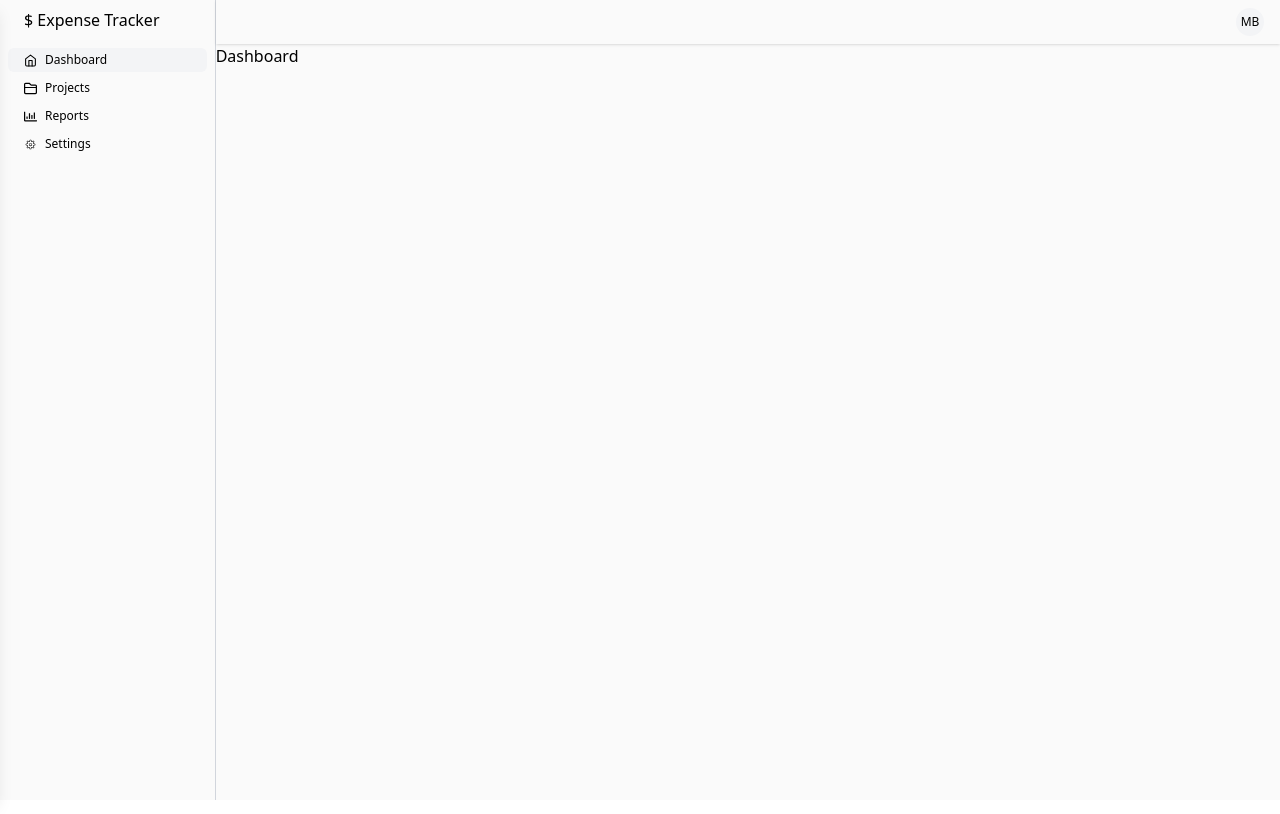
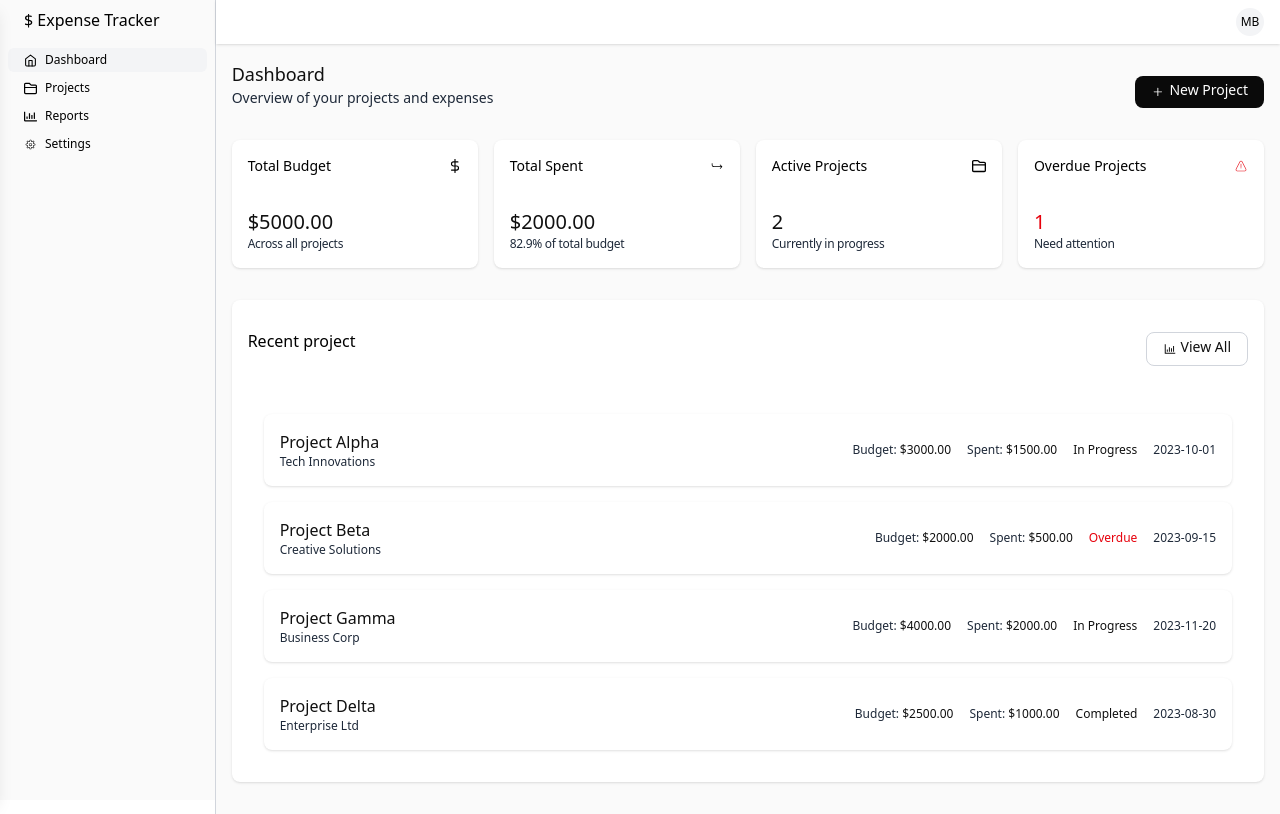
Before and after one commit to md-bappi/expense-tracker, a React (Vite) app: page / in a window 1280 px wide. Built offline with nearby package versions, Linux system fonts and the light colour scheme.

Commit message:
dashboard added

```diff
--- a/src/components/Navbar.jsx
+++ b/src/components/Navbar.jsx
@@ -3,7 +3,7 @@ import Sidebar from "./Sidebar";
 
 const Navbar = ({ showSidebar, setShowSidebar }) => {
   return (
-    <div className="relative">
+    <div className="relative bg-[var(--bg-primary-color)]">
       {/* Top Navbar */}
       <div className="navbar flex justify-between md:justify-end items-center px-4 py-2 shadow">
         <span
--- a/src/index.css
+++ b/src/index.css
@@ -4,15 +4,19 @@
 :root {
   --body-bg-color: #fafafa;
 
-  --text-primary-color: #0a0a0a;
+  --text-primary-color: #101010;
   --text-secondary-color: #193cb8;
   --text-accent-color: #1d6630;
   --text-denger-color: #9f0712;
+  --text-muted-color: #1e2939;
 
   --bg-primary-color: #ffffff;
   --bg-secondary-color: #dbeafe;
   --bg-accent-color: #dbfce7;
   --bg-denger-color: #ffe2e2;
+
+  --btn-bg-color: #0a0a0a;
+  --btn-text-color: #ffffff;
 
   --border-color: #d1d5dc;
   --hover-bg-color: #f3f4f6;
--- a/src/pages/Dashboard.jsx
+++ b/src/pages/Dashboard.jsx
@@ -1,5 +1,154 @@
+import Header from "../ui/Header";
+import { FiDollarSign } from "react-icons/fi";
+import { IoIosReturnRight } from "react-icons/io";
+import { FaRegFolderClosed } from "react-icons/fa6";
+import { CiWarning } from "react-icons/ci";
+import { AiOutlineBarChart } from "react-icons/ai";
+import Card from "../ui/Card";
+import Button from "../ui/Button";
+
+const cardData = [
+  {
+    id: 1,
+    title: "Total Budget",
+    amount: "$5000.00",
+    icon: <FiDollarSign />,
+    des: "Across all projects",
+  },
+  {
+    id: 2,
+    title: "Total Spent",
+    amount: "$2000.00",
+    icon: <IoIosReturnRight />,
+    des: "82.9% of total budget",
+  },
+  {
+    id: 3,
+    title: "Active Projects",
+    amount: "2",
+    icon: <FaRegFolderClosed />,
+    des: "Currently in progress",
+  },
+  {
+    id: 4,
+    title: "Overdue Projects",
+    amount: "1",
+    icon: <CiWarning />,
+    des: "Need attention",
+  },
+];
+
+const recentProjects = [
+  {
+    id: 1,
+    title: "Project Alpha",
+    company: "Tech Innovations",
+    budget: "$3000.00",
+    spant: "$1500.00",
+    status: "In Progress",
+    data: "2023-10-01",
+  },
+  {
+    id: 2,
+    title: "Project Beta",
+    company: "Creative Solutions",
+    budget: "$2000.00",
+    spant: "$500.00",
+    status: "Overdue",
+    data: "2023-09-15",
+  },
+  {
+    id: 3,
+    title: "Project Gamma",
+    company: "Business Corp",
+    budget: "$4000.00",
+    spant: "$2000.00",
+    status: "In Progress",
+    data: "2023-11-20",
+  },
+  {
+    id: 4,
+    title: "Project Delta",
+    company: "Enterprise Ltd",
+    budget: "$2500.00",
+    spant: "$1000.00",
+    status: "Completed",
+    data: "2023-08-30",
+  },
+];
+
 const Dashboard = () => {
-  return <div>Dashboard</div>;
+  return (
+    <div className=" md:pb-8 bg-[var(--body-bg-color)]">
+      <Header />
+
+      <div className=" grid grid-cols-1 md:grid-cols-2 lg:grid-cols-4 gap-4 p-4 bg-[var(--bg-primary-color)] md:bg-[var(--body-bg-color)] ">
+        {cardData.map((card) => (
+          <Card card={card} />
+        ))}
+      </div>
+
+      {/* Recent Projects */}
+      <div className="p-4 shadow-sm bg-[var(--bg-primary-color)] rounded-lg md:mx-4 mt-4">
+        <div className=" flex flex-col md:flex-row md:justify-between md:items-center">
+          <h2>Recent project</h2>
+          <Button
+            icon={<AiOutlineBarChart />}
+            text="view all"
+            href="/projects"
+            style="bg-[var(--bg-primary-color)] border border-[var(--border-color)] rounded-lg text-[var(--text-primary-color)] hover:bg-[var(--hover-bg-color)] hover:text-[var(--hover-text-color)]"
+          />
+        </div>
+
+        <div className=" bg-[var(--bg-primary-color)] mt-4 p-4 rounded-lg">
+          {recentProjects.map((project) => (
+            <div
+              key={project.id}
+              className=" mt-4 p-4 bg-[var(--bg-primary-color)] rounded-lg shadow-sm hover:shadow-md duration-200 cursor-pointer"
+            >
+              <div className=" flex justify-between items-center">
+                <div className="">
+                  <h2 className=" font-medium text-[var(--text-primary-color)]">
+                    {project.title}
+                  </h2>
+                  <p className=" text-xs text-[var(--text-muted-color)]">
+                    {project.company}
+                  </p>
+                </div>
+
+                <div className=" flex flex-col md:flex-row md:items-center gap-4">
+                  <p className=" text-xs text-[var(--text-muted-color)]">
+                    Budget:{" "}
+                    <span className=" text-[var(--text-primary-color)] font-medium">
+                      {project.budget}
+                    </span>
+                  </p>
+                  <p className=" text-xs text-[var(--text-muted-color)]">
+                    Spent:{" "}
+                    <span className=" text-[var(--text-primary-color)] font-medium">
+                      {project.spant}
+                    </span>
+                  </p>
+                  <p
+                    className={` text-xs font-medium ${
+                      project.status === "Overdue"
+                        ? "text-red-600"
+                        : "text-[var(--text-primary-color)]"
+                    }`}
+                  >
+                    {project.status}
+                  </p>
+                  <p className=" text-xs text-[var(--text-muted-color)]">
+                    {project.data}
+                  </p>
+                </div>
+              </div>
+            </div>
+          ))}
+        </div>
+      </div>
+    </div>
+  );
 };
 
 export default Dashboard;
--- /dev/null
+++ b/src/ui/Button.jsx
@@ -0,0 +1,17 @@
+import { Link } from "react-router-dom";
+
+const Button = ({ icon, text, href, style }) => {
+  return (
+    <Link
+      to={href ? href : "#"}
+      className={` pt-1 pb-2  mt-4 w-full ${
+        style ? style : ""
+      } flex justify-center items-center gap-1  text-center text-sm md:w-auto md:px-4`}
+    >
+      <span className=" pt-1">{icon}</span>
+      <span className=" capitalize ">{text}</span>
+    </Link>
+  );
+};
+
+export default Button;
--- /dev/null
+++ b/src/ui/Card.jsx
@@ -0,0 +1,33 @@
+const Card = ({ card }) => {
+  return (
+    <div
+      key={card.id}
+      className=" bg-[var(--bg-primary-color)] p-4 rounded-lg  shadow-sm hover:shadow-md duration-200 cursor-pointer"
+    >
+      <div className="flex justify-between items-center">
+        <h2 className="text-sm">{card.title}</h2>
+        <span
+          className={` text-sm ${
+            card.title === "Overdue Projects" ? "text-red-600" : ""
+          }`}
+        >
+          {card.icon}
+        </span>
+      </div>
+      <div className="flex flex-col mt-8">
+        <h2
+          className={`text-xl font-medium text-[var(--text-primary-color)] ${
+            card.title === "Overdue Projects" ? "text-red-600" : ""
+          }`}
+        >
+          {card.amount}
+        </h2>
+        <p className=" text-xs text-[var(--text-muted-color)] tracking-tight">
+          {card.des}
+        </p>
+      </div>
+    </div>
+  );
+};
+
+export default Card;
--- /dev/null
+++ b/src/ui/Header.jsx
@@ -0,0 +1,19 @@
+import Title from "../ui/Title";
+import Button from "../ui/Button";
+import { GoPlus } from "react-icons/go";
+
+const Header = () => {
+  return (
+    <div className="bg-[var(--bg-primary-color)] p-4 md:flex md:justify-between md:items-center md:bg-[var(--body-bg-color)]">
+      <Title />
+      <Button
+        icon={<GoPlus />}
+        text="new project"
+        href="/"
+        style="bg-[var(--btn-bg-color)] text-[var(--btn-text-color)] rounded-lg"
+      />
+    </div>
+  );
+};
+
+export default Header;
--- /dev/null
+++ b/src/ui/Title.jsx
@@ -0,0 +1,14 @@
+const Title = () => {
+  return (
+    <div>
+      <h2 className=" text-lg font-medium text-[var(--text-primary-color)]">
+        Dashboard
+      </h2>
+      <p className="text-sm text-[var(--text-muted-color)]">
+        Overview of your projects and expenses
+      </p>
+    </div>
+  );
+};
+
+export default Title;
```
